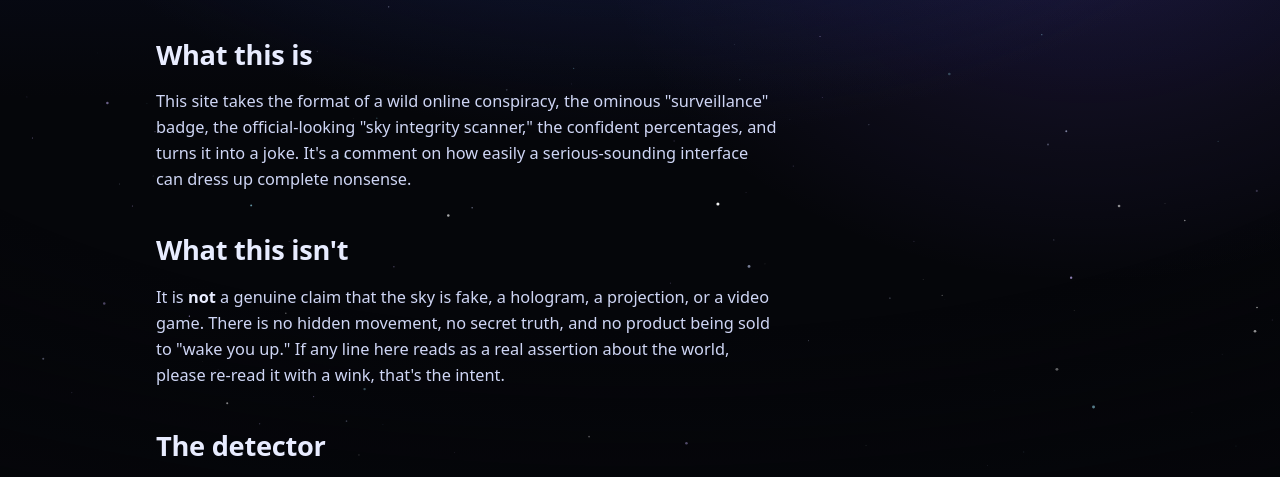
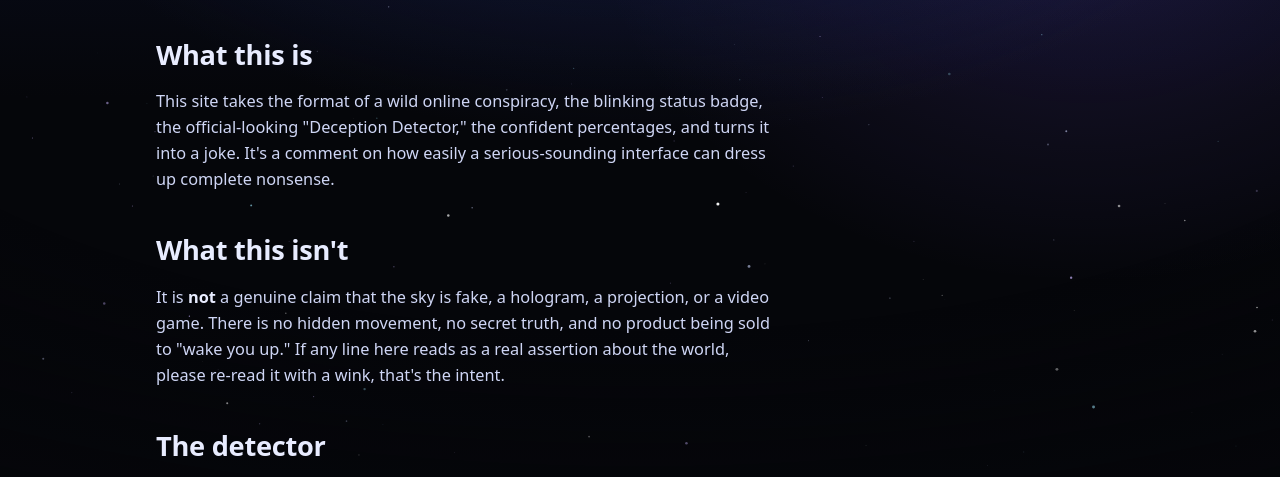
Before and after one commit to Encore-Encore/theskyisnotreal, a website: page public/about.html in a window 1280 px wide. Shown: the part 262-739 px from the top of the page. Drawn offline with Linux system fonts and the light colour scheme.

Commit message:
Reframe last surveillance references
- Evidence stat "24/7 surveillance from above" -> "24/7 backdrop uptime".
- About page: describe the pill/detector by their current names instead of the
  old "surveillance badge" / "sky integrity scanner".

Co-Authored-By: Claude Opus 4.8 <noreply@anthropic.com>

```diff
--- a/public/about.html
+++ b/public/about.html
@@ -42,10 +42,10 @@
         <div class="prose">
           <h2>What this is</h2>
           <p>
-            This site takes the format of a wild online conspiracy, the ominous
-            "surveillance" badge, the official-looking "sky integrity scanner," the
-            confident percentages, and turns it into a joke. It's a comment on how
-            easily a serious-sounding interface can dress up complete nonsense.
+            This site takes the format of a wild online conspiracy, the blinking status
+            badge, the official-looking "Deception Detector," the confident percentages,
+            and turns it into a joke. It's a comment on how easily a serious-sounding
+            interface can dress up complete nonsense.
           </p>
 
           <h2>What this isn't</h2>
```
Also changed, not shown: public/index.html (+1 -1 lines).
